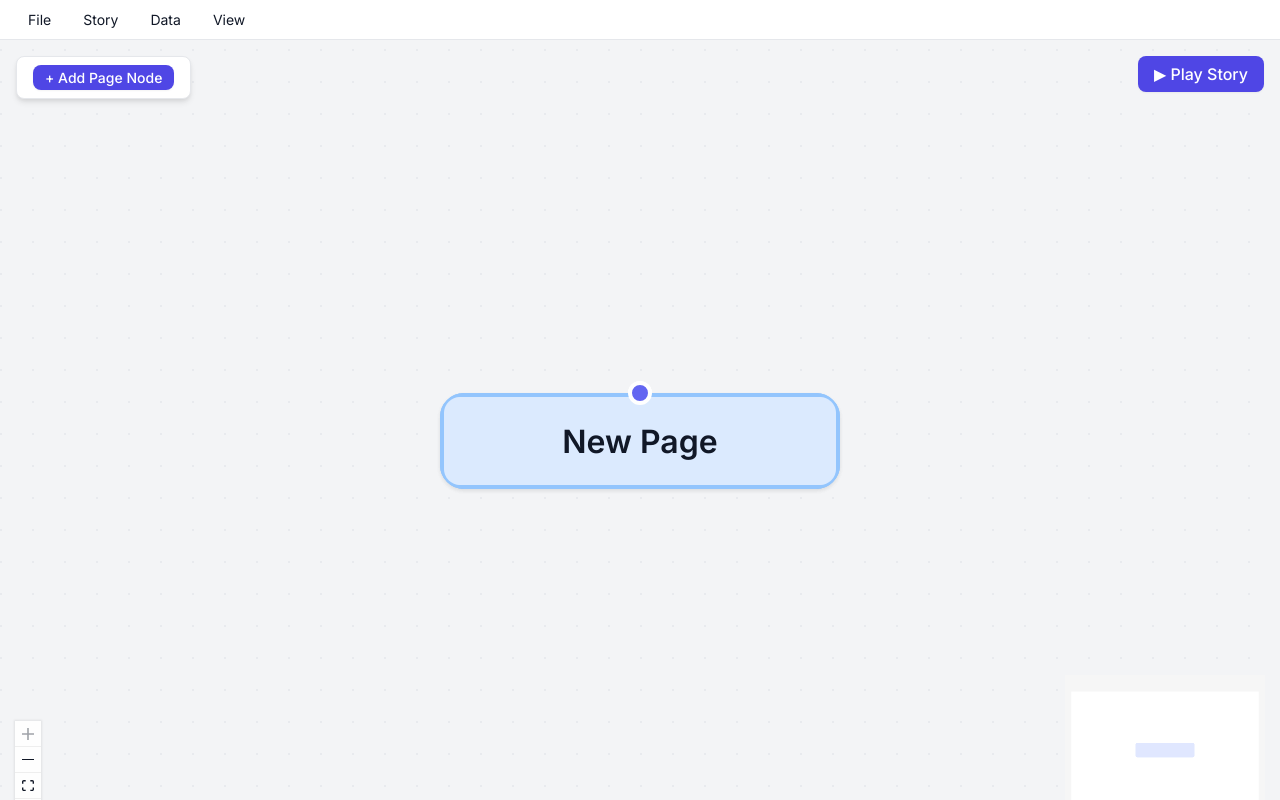
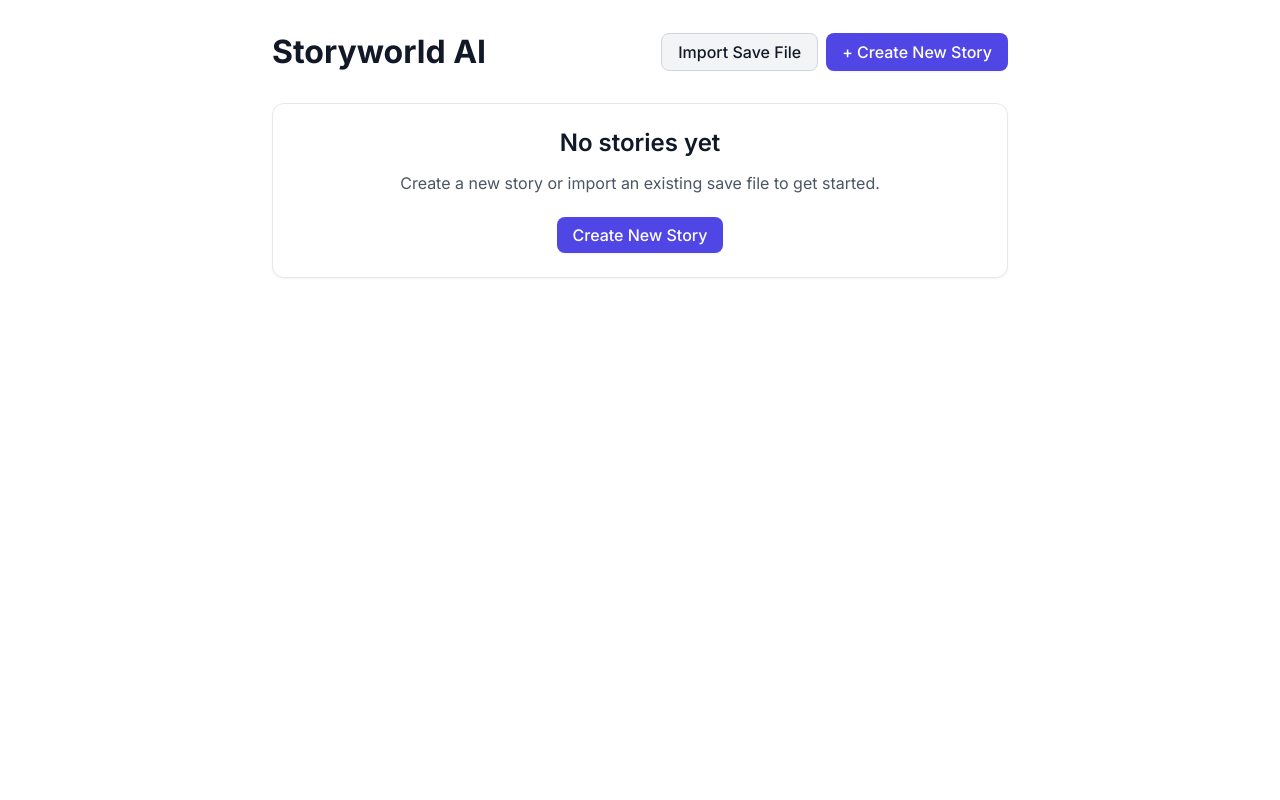
Before and after one commit to dansolhan/Storyworld, a React (Vite) app: page / in a window 1280 px wide. Built offline with nearby package versions, Linux system fonts and the light colour scheme.

Commit message:
Small UI fixes

```diff
--- a/src/App.tsx
+++ b/src/App.tsx
@@ -10,8 +10,10 @@ import { useStoryImport } from './features/editor/hooks/useStoryImport';
 import type { StoryData } from './domain/Story/StoryData';
 import { MenuBar, type MenuConfig } from './components/ui/MenuBar/MenuBar';
 
+import { Dashboard } from './features/dashboard/Dashboard';
+
 function App() {
-  const [mode, setMode] = useState<'editor' | 'player'>('editor');
+  const [mode, setMode] = useState<'dashboard' | 'editor' | 'player'>('dashboard');
   const [playingStory, setPlayingStory] = useState<StoryData | null>(null);
   const { fileInputRef, handleImportClick, handleFileChange } = useStoryImport();
 
@@ -52,6 +54,8 @@ function App() {
     {
       label: 'File',
       items: [
+        { label: '< Back to Dashboard', onClick: () => setMode('dashboard') },
+        { divider: true },
         { label: 'Open File...', onClick: handleImportClick },
         { divider: true },
         { label: 'Save / Export to JSON', onClick: handleExportJson },
@@ -81,7 +85,7 @@ function App() {
 
   return (
     <div style={{ width: '100vw', height: '100vh', display: 'flex', flexDirection: 'column' }}>
-      <MenuBar menus={menus} />
+      {mode !== 'dashboard' && <MenuBar menus={menus} />}
       <input
         type="file"
         accept=".json"
@@ -91,6 +95,7 @@ function App() {
       />
       <div style={{ flex: 1, position: 'relative', overflow: 'hidden' }}>
         {/* Floating Toggle Button */}
+        {mode !== 'dashboard' && (
           <div style={{ position: 'absolute', top: '16px', right: '16px', zIndex: 100 }}>
             {mode === 'editor' ? (
               <Button variant="primary" onClick={handlePlay}>
@@ -102,8 +107,14 @@ function App() {
               </Button>
             )}
           </div>
+        )}
 
-        {mode === 'editor' ? (
+        {mode === 'dashboard' ? (
+          <Dashboard
+            onOpenStory={() => setMode('editor')}
+            onImportClick={handleImportClick}
+          />
+        ) : mode === 'editor' ? (
           <ReactFlowProvider>
             <GraphEditor />
           </ReactFlowProvider>
--- /dev/null
+++ b/src/features/dashboard/Dashboard.tsx
@@ -0,0 +1,148 @@
+import React, { useEffect, useState } from 'react';
+import { get, keys, del } from 'idb-keyval';
+import { Button } from '../../components/ui/Button/Button';
+import { Card } from '../../components/ui/Card/Card';
+import { useEditorStore } from '../editor/store/useEditorStore';
+
+interface StoryIndexItem {
+  id: string;
+  title: string;
+  description: string;
+}
+
+interface DashboardProps {
+  onOpenStory: () => void;
+  onImportClick: () => void;
+}
+
+export const Dashboard: React.FC<DashboardProps> = ({ onOpenStory, onImportClick }) => {
+  const [stories, setStories] = useState<StoryIndexItem[]>([]);
+  const { setStoryId, loadStory, setHasHydrated } = useEditorStore();
+
+  const loadStoriesList = async () => {
+    try {
+      // Find all storyworld- keys
+      const allKeys = await keys();
+      const storyKeys = allKeys.filter(k => typeof k === 'string' && k.startsWith('story-'));
+
+      const loadedStories: StoryIndexItem[] = [];
+
+      for (const key of storyKeys) {
+        const data = await get(key as string);
+        if (data && data.state) {
+          loadedStories.push({
+            id: (key as string).replace('story-', ''),
+            title: data.state.storyTitle || 'Untitled Story',
+            description: data.state.storyDescription || 'No description',
+          });
+        }
+      }
+
+      setStories(loadedStories);
+    } catch (error) {
+      console.error('Failed to load stories list', error);
+    }
+  };
+
+  useEffect(() => {
+    const handleInitialLoad = async () => {
+      // Implicit migration from old persist store to UUID
+      const legacyData = await get('storyworld-editor-storage');
+      if (legacyData) {
+        const parsed = typeof legacyData === 'string' ? JSON.parse(legacyData) : legacyData;
+        if (parsed && parsed.state && parsed.state.nodes?.length > 1) { // Migrate if it has actual data
+          const newId = crypto.randomUUID();
+          const { set } = await import('idb-keyval');
+          await set(`story-${newId}`, parsed);
+        }
+        await del('storyworld-editor-storage'); // Delete legacy to avoid repeating
+      }
+
+      await loadStoriesList();
+    }
+    handleInitialLoad();
+  }, []);
+
+  const handleCreateNew = () => {
+    // We wipe the store completely!
+    const newId = crypto.randomUUID();
+    setHasHydrated(false); // Make sure hydration blocker is on
+
+    // We call loadStory with empty arrays to clear it, but also initialize basic data
+    loadStory([], [], {}, { title: 'Untitled Story', description: '' });
+
+    setStoryId(newId);
+    setHasHydrated(true); // Hydrated!
+    onOpenStory();
+  };
+
+  const handleOpenExisting = async (id: string) => {
+    try {
+      const data = await get(`story-${id}`);
+      if (data && data.state) {
+        setHasHydrated(false);
+        setStoryId(id);
+
+        loadStory(
+          data.state.nodes || [],
+          data.state.edges || [],
+          data.state.variables || {},
+          {
+            title: data.state.storyTitle,
+            description: data.state.storyDescription,
+            startPageId: data.state.startPageId
+          }
+        );
+
+        setHasHydrated(true);
+        onOpenStory();
+      }
+    } catch (error) {
+      console.error('Failed to open story:', error);
+    }
+  };
+
+  const handleDelete = async (id: string) => {
+    if (confirm('Are you sure you want to delete this story? It cannot be undone.')) {
+      await del(`story-${id}`);
+      await loadStoriesList();
+    }
+  };
+
+  return (
+    <div style={{ padding: '2rem', maxWidth: '800px', margin: '0 auto', fontFamily: 'var(--font-sans)', color: 'var(--color-text-primary)' }}>
+      <header style={{ display: 'flex', justifyContent: 'space-between', alignItems: 'center', marginBottom: '2rem' }}>
+        <h1 style={{ fontSize: '2rem', fontWeight: 700, margin: 0 }}>Storyworld AI</h1>
+        <div style={{ display: 'flex', gap: '0.5rem' }}>
+          <Button variant="secondary" onClick={onImportClick}>Import Save File</Button>
+          <Button variant="primary" onClick={handleCreateNew}>+ Create New Story</Button>
+        </div>
+      </header>
+
+      {stories.length === 0 ? (
+        <Card padding="lg" style={{ textAlign: 'center' }}>
+          <h2 style={{ marginBottom: '1rem', fontWeight: 600 }}>No stories yet</h2>
+          <p style={{ color: 'var(--color-text-secondary)', marginBottom: '1.5rem' }}>Create a new story or import an existing save file to get started.</p>
+          <Button variant="primary" onClick={handleCreateNew}>Create New Story</Button>
+        </Card>
+      ) : (
+        <div style={{ display: 'flex', flexDirection: 'column', gap: '1rem' }}>
+          {stories.map(story => (
+            <Card key={story.id} padding="lg" style={{ display: 'flex', justifyContent: 'space-between', alignItems: 'center' }}>
+              <div>
+                <h3 style={{ fontSize: '1.25rem', fontWeight: 600, margin: '0 0 0.25rem 0' }}>{story.title}</h3>
+                <p style={{ margin: 0, color: 'var(--color-text-secondary)', fontSize: '0.875rem' }}>
+                  {story.description || 'No description'}
+                </p>
+              </div>
+              <div style={{ display: 'flex', gap: '0.5rem' }}>
+                <Button variant="secondary" onClick={() => handleDelete(story.id)}>Delete</Button>
+                <Button variant="primary" onClick={() => handleOpenExisting(story.id)}>Open Editor</Button>
+              </div>
+            </Card>
+          ))}
+        </div>
+      )}
+    </div>
+  );
+};
--- a/src/features/editor/GraphEditor.module.css
+++ b/src/features/editor/GraphEditor.module.css
@@ -1,6 +1,6 @@
 .container {
-  width: 100vw;
-  height: 100vh;
+  width: 100%;
+  height: 100%;
   background-color: var(--color-bg-secondary);
   position: relative;
   display: flex;
--- a/src/features/editor/store/editorTypes.ts
+++ b/src/features/editor/store/editorTypes.ts
@@ -9,7 +9,13 @@ export interface EditorState {
   nodes: EditorNode[];
   edges: Edge[];
 
+  // System State
+  _hasHydrated: boolean;
+  setHasHydrated: (state: boolean) => void;
+
   // Story Metadata
+  storyId: string | null;
+  setStoryId: (id: string | null) => void;
   storyTitle: string;
   storyDescription: string;
   startPageId: string | null;
--- a/src/features/editor/store/slices/metadataSlice.ts
+++ b/src/features/editor/store/slices/metadataSlice.ts
@@ -5,8 +5,10 @@ export const createMetadataSlice: StateCreator<
   EditorState,
   [],
   [],
-  Pick<EditorState, 'storyTitle' | 'storyDescription' | 'startPageId' | 'setStoryTitle' | 'setStoryDescription' | 'setStartPageId'>
+  Pick<EditorState, 'storyId' | 'setStoryId' | 'storyTitle' | 'storyDescription' | 'startPageId' | 'setStoryTitle' | 'setStoryDescription' | 'setStartPageId'>
 > = (set) => ({
+  storyId: null,
+  setStoryId: (id) => set({ storyId: id }),
   storyTitle: 'Untitled Story',
   storyDescription: '',
   startPageId: null,
--- a/src/features/editor/store/slices/uiSlice.ts
+++ b/src/features/editor/store/slices/uiSlice.ts
@@ -5,8 +5,11 @@ export const createUISlice: StateCreator<
   EditorState,
   [],
   [],
-  Pick<EditorState, 'selectedPageId' | 'setSelectedPage' | 'connectingChoice' | 'setConnectingChoice' | 'isSelectingStartNode' | 'setIsSelectingStartNode' | 'isStorySettingsOpen' | 'setIsStorySettingsOpen' | 'isVariableManagerOpen' | 'setIsVariableManagerOpen'>
+  Pick<EditorState, '_hasHydrated' | 'setHasHydrated' | 'selectedPageId' | 'setSelectedPage' | 'connectingChoice' | 'setConnectingChoice' | 'isSelectingStartNode' | 'setIsSelectingStartNode' | 'isStorySettingsOpen' | 'setIsStorySettingsOpen' | 'isVariableManagerOpen' | 'setIsVariableManagerOpen'>
 > = (set) => ({
+  _hasHydrated: false,
+  setHasHydrated: (state) => set({ _hasHydrated: state }),
+
   selectedPageId: null,
   connectingChoice: null,
   isSelectingStartNode: false,
--- a/src/features/editor/store/useEditorStore.ts
+++ b/src/features/editor/store/useEditorStore.ts
@@ -1,6 +1,5 @@
 import { create } from 'zustand';
-import { persist, createJSONStorage, type StateStorage } from 'zustand/middleware';
-import { get, set, del } from 'idb-keyval';
+// Removed unused imports
 import type { EditorState } from './editorTypes';
 import { createGraphSlice } from './slices/graphSlice';
 import { createPageSlice } from './slices/pageSlice';
@@ -12,27 +11,11 @@ import { createConditionalSlice } from './slices/conditionalSlice';
 import { createMetadataSlice } from './slices/metadataSlice';
 import { createActionSlice } from './slices/actionSlice';
 
-const indexedDBStorage: StateStorage = {
-  getItem: async (name: string): Promise<string | null> => {
-    return (await get(name)) || null;
-  },
-  setItem: async (name: string, value: string): Promise<void> => {
-    await set(name, value);
-  },
-  removeItem: async (name: string): Promise<void> => {
-    await del(name);
-  },
-};
-
 /**
  * useEditorStore is now simply the central coordinator that combines all our
  * domain-specific slices into one performant Zustand context.
- *
- * Never dump domain logic directly into this file. Add a Slice instead!
  */
-export const useEditorStore = create<EditorState>()(
-  persist(
-    (...a) => ({
+export const useEditorStore = create<EditorState>()((...a) => ({
   ...createUISlice(...a),
   ...createGraphSlice(...a),
   ...createPageSlice(...a),
@@ -42,18 +25,48 @@ export const useEditorStore = create<EditorState>()(
   ...createConditionalSlice(...a),
   ...createMetadataSlice(...a),
   ...createActionSlice(...a),
-    }),
-    {
-      name: 'storyworld-editor-storage',
-      partialize: (state) => ({
+}));
+
+// Queue mechanism to prevent IndexedDB race conditions when dragging nodes rapidly
+// This now runs outside of Zustand persist so we can dynamically save to `story-${storyId}`
+let isSaving = false;
+let pendingSave: { name: string; value: any } | null = null;
+
+const processSaveQueue = async () => {
+  if (isSaving || !pendingSave) return;
+  isSaving = true;
+
+  const { name, value } = pendingSave;
+  pendingSave = null;
+
+  try {
+    const { set } = await import('idb-keyval');
+    await set(name, value);
+  } catch (error) {
+    console.error('Failed to save state to IndexedDB', error);
+  } finally {
+    isSaving = false;
+    if (pendingSave) {
+      processSaveQueue();
+    }
+  }
+};
+
+useEditorStore.subscribe((state) => {
+  // Only save if we are successfully hydrated and actually inside a valid story with an ID
+  if (state._hasHydrated && state.storyId) {
+    const snapshot = {
+      version: 2, // Editor storage version
+      state: {
         nodes: state.nodes,
         edges: state.edges,
         variables: state.variables,
         storyTitle: state.storyTitle,
         storyDescription: state.storyDescription,
         startPageId: state.startPageId,
-      }),
-      storage: createJSONStorage(() => indexedDBStorage),
       }
-  )
-);
+    };
+    pendingSave = { name: `story-${state.storyId}`, value: snapshot };
+    processSaveQueue();
+  }
+});
```
Also changed, not shown: src/features/editor/GraphEditor.tsx (+5 -3 lines), src/features/editor/nodes/PageNode.tsx (+5 -2 lines). Lines whose indentation alone changed are shown as unchanged.
